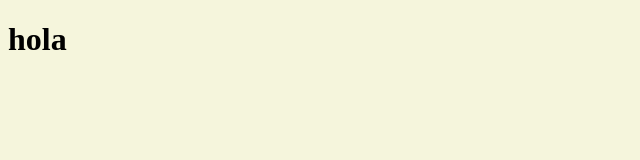
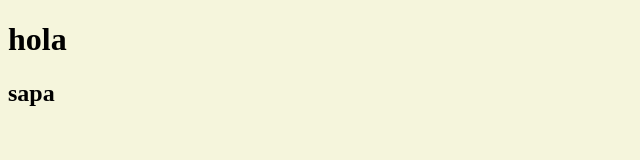
Before and after one commit to JorgeCabreraO/HojaDeVida, a plain HTML site: page index.html in a window 1280 px wide. Shown: the full height of the page, 0-640 px from the left. Drawn offline with Linux system fonts and the light colour scheme.

Commit message:
añadir archivos en rama jorge

```diff
--- a/index.html
+++ b/index.html
@@ -9,5 +9,6 @@
 </head>
 <body>
     <h1> hola</h1>
+    <h2>sapa</h2>
 </body>
 </html>
```
